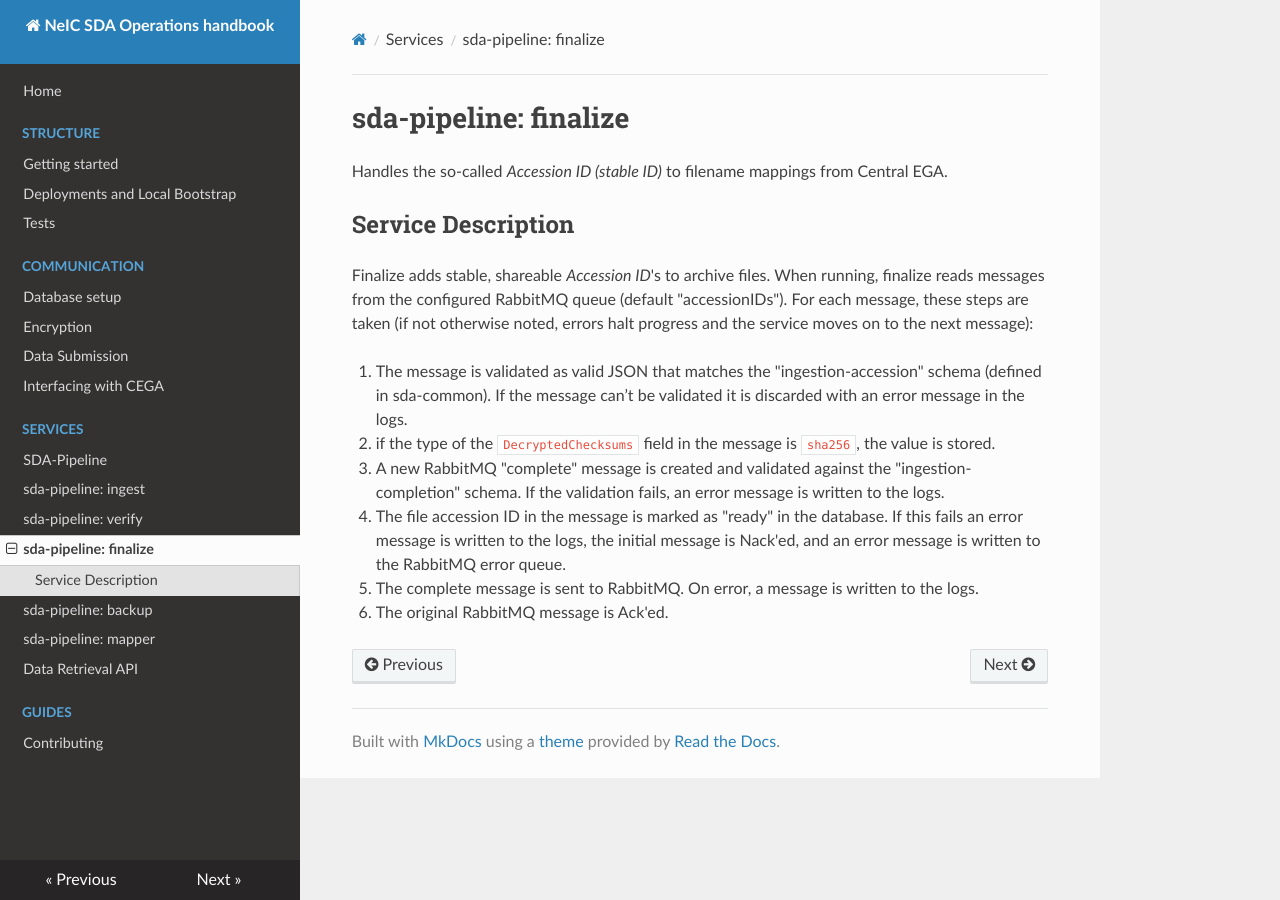
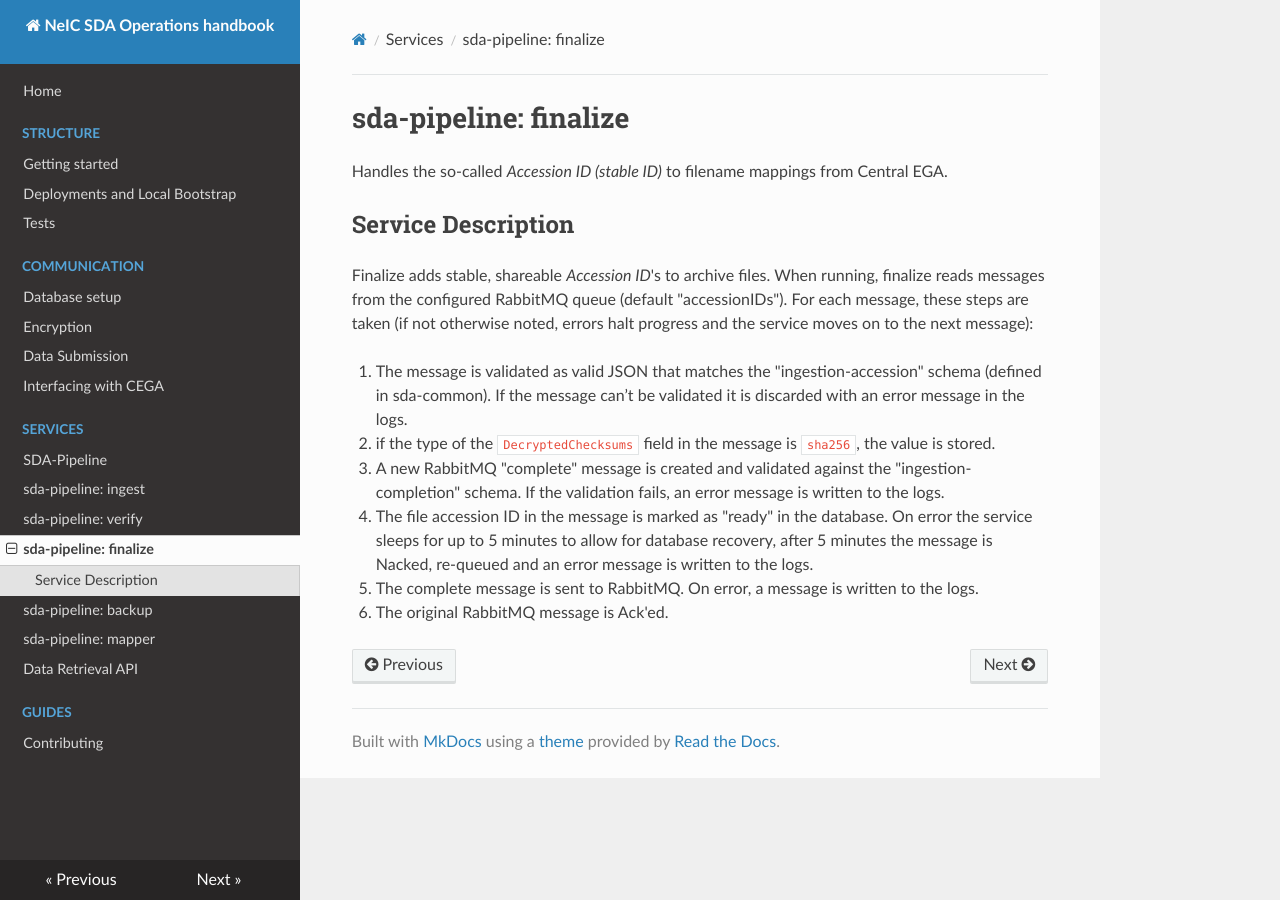
Before and after one commit to neicnordic/neic-sda, an MkDocs documentation site: the page built from docs/services/finalize.md, in a window 1280 px wide. Built offline with MkDocs 1.6.1, drawn with Linux system fonts in a browser that asks for light colours; nearby versions of some CDN libraries.

Commit message:
Update from neicnordic/sda-pipeline at 07:09 on 2022-12-05

```diff
--- a/docs/services/finalize.md
+++ b/docs/services/finalize.md
@@ -16,7 +16,7 @@ If the message can’t be validated it is discarded with an error message in the
 If the validation fails, an error message is written to the logs.
 
 1. The file accession ID in the message is marked as "ready" in the database.
-If this fails an error message is written to the logs, the initial message is Nack'ed, and an error message is written to the RabbitMQ error queue.
+On error the service sleeps for up to 5 minutes to allow for database recovery, after 5 minutes the message is Nacked, re-queued and an error message is written to the logs.
 
 1. The complete message is sent to RabbitMQ. On error, a message is written to the logs.
 
```
